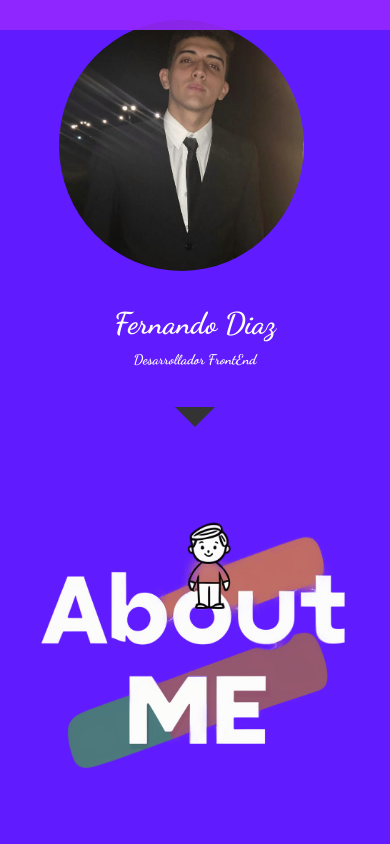
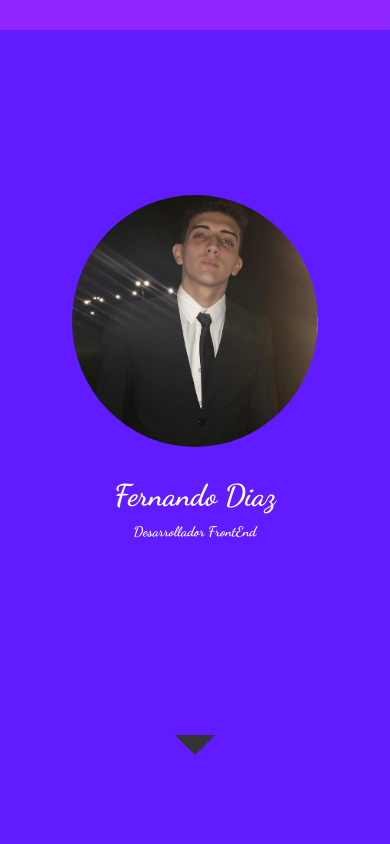
Before and after one commit to FernandoDiaz01/FernandoDiaz01PruebaTecnica, a Next.js app: page / in a window 390 px wide. Shown: the top 844 px of the page. Built offline with nearby package versions, Linux system fonts and the light colour scheme.

Commit message:
Corecciones de medidas en dispositivos moviles

```diff
--- a/src/app/about/about.module.css
+++ b/src/app/about/about.module.css
@@ -30,7 +30,7 @@
   }
 
   .textAbout {
-    font-family: 'Dancing Script', cursive;
+    font-family: 'Dancing Script', sans-serif;
     font-style: normal;
     font-size: 17px;
     line-height: 40px;
--- a/src/app/presentation/presentation.module.css
+++ b/src/app/presentation/presentation.module.css
@@ -90,7 +90,12 @@
 @media (max-width: 576px) {
   .mainContainer {
     flex-direction: column;
-    margin-top: 5%;
+
+    display: flex;
+    align-items: center;
+    justify-content: center;
+    margin-top: 50%;
+    margin-bottom: 50%;
   }
 
   .titlePresentation {
@@ -103,6 +108,10 @@
 
   .imgContainer {
     width: 70%;
+    display: flex;
+    align-items: center;
+    justify-content: center;
+    flex-direction: column;
   }
 
   .imgPresentation {
```
Also changed, not shown: 1 other file (tests, documents, lock files or other folders).
